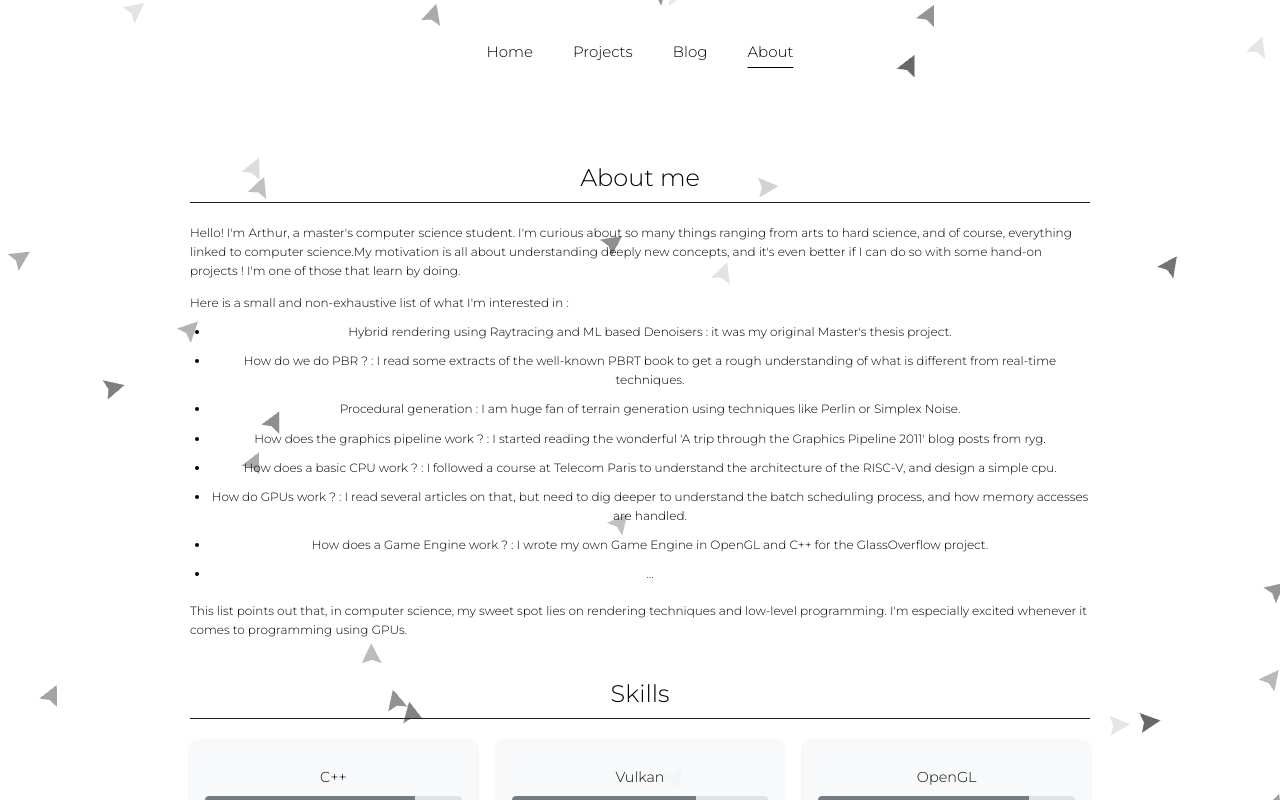
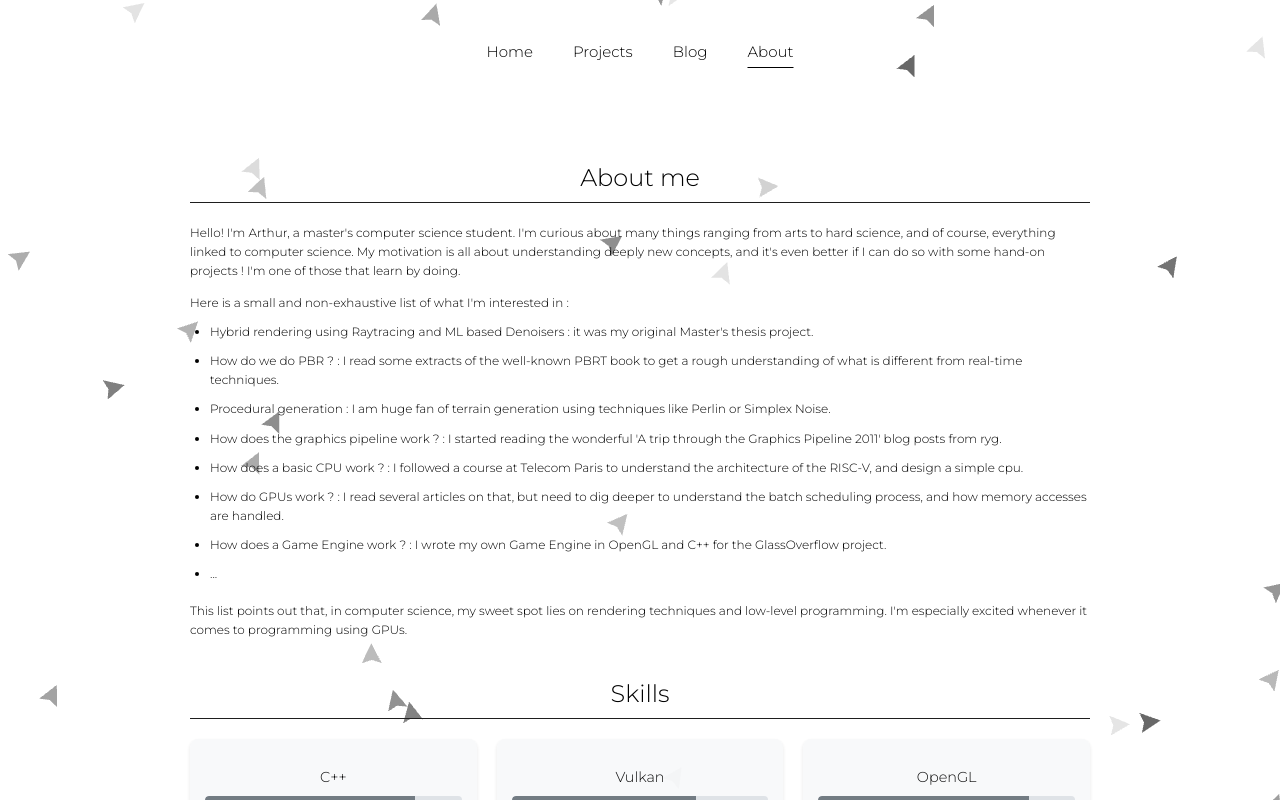
Before and after one commit to arthur-wuhrlin/arthur-wuhrlin.github.io, a React (Vite) app: page /about in a window 1280 px wide. Built offline with nearby package versions, Linux system fonts and the light colour scheme.

Commit message:
Fixed style

```diff
--- a/css/style.css
+++ b/css/style.css
@@ -12,6 +12,10 @@ html, body {
 
 body.dark .icon {
   filter: invert(1) hue-rotate(180deg) brightness(0.8);
+}
+
+.text-div {
+  text-align: left;
 }
 
 button, li {
@@ -434,8 +438,6 @@ p.institution {
 
 .course-item a {
   display: inline-block; /* Allows for better spacing */
-  font-weight: bold; /* Make course name stand out */
-  color: var(--link-color); /* Ensure link color is applied */
 }
 
 .course-item .course-desc {
--- a/src/pages/AboutPage.jsx
+++ b/src/pages/AboutPage.jsx
@@ -42,7 +42,14 @@ const AboutPage = () => {
         {courseName : "CS6101: Exploration of Computer Science Research", link: "https://nusmods.com/courses/CS6101/exploration-of-computer-science-research", desc: "Course aiming at showing different research area in computer science research. I worked with a research group working on improving current systems (GPU clusters, CUDA kernels, existing libraries like PyTorch) to enable faster AI model training and inference."},
       ]
     },
-    { id: 'edu2', degreeKey: 'Engineering Diploma in Computer Science', institutionKey: 'Telecom Paris', period: '2022 - 2025', descriptionKeys: ['about.education.degree2.desc1'] },
+    { id: 'edu2',
+      degreeKey: 'Engineering Diploma in Computer Science',
+      institutionKey: 'Telecom Paris',
+      period: '2022 - 2025',
+      courses: [
+        {courseName : "SE201: Execution platforms", link: "https://synapses.telecom-paris.fr/catalogue/2023-2024/ue/2064/SE201-support-d-execution-execution-platforms?from=D4", desc: "In this course, I learnt about how the RISC-V CPU works. The course is a journey that first builds a basic execution platform for a subset of the RISC-V processor instruction set, and gradually adds new components to enhance the capabilities, either it is instruction execution speed, preventing stalling, protecting memory access, ..."},
+      ]
+    },
     { id: 'edu1', degreeKey: 'Preparatory Classes MPSI/MP*', institutionKey: 'Lycée Kléber, Strasbourg"', period: '2020 - 2022', descriptionKeys: [] },
   ];
 
@@ -60,8 +67,8 @@ const AboutPage = () => {
       {/* Introduction Section */}
       <section className="about-section">
         <h2>About me</h2>
-        <div className="introduction-text">
-          <p>Hello! I'm Arthur, a <strong>master's computer science student</strong>. I'm curious about so many things ranging from <strong>arts to hard science</strong>, and of course, everything linked to <strong>computer science</strong>.My motivation is all about <strong>understanding deeply new concepts</strong>, and it's even better if I can do so with some <em>hand-on projects</em> ! I'm one of those that <em>learn by doing</em>.</p>
+        <div className="introduction-text text-div">
+          <p>Hello! I'm Arthur, a <strong>master's computer science student</strong>. I'm curious about many things ranging from <strong>arts to hard science</strong>, and of course, everything linked to <strong>computer science</strong>. My motivation is all about <strong>understanding deeply new concepts</strong>, and it's even better if I can do so with some <em>hand-on projects</em> ! I'm one of those that <em>learn by doing</em>.</p>
           <p>Here is a small and non-exhaustive list of what I'm interested in :</p>
           <ul>
             <li><strong>Hybrid rendering</strong> using Raytracing and ML based Denoisers : it was my <em>original Master's thesis project</em>.</li>
@@ -126,7 +133,6 @@ const AboutPage = () => {
               {/* Conditionally Rendered Course List */}
               {openCourses[edu.id] && edu.courses && edu.courses.length > 0 && (
                 <div className="courses-list">
-                  <h4 className='align-left'>Courses:</h4>
                   <ul>
                     {edu.courses.map(course => (
                       <li key={course.courseName} className="course-item">
```
